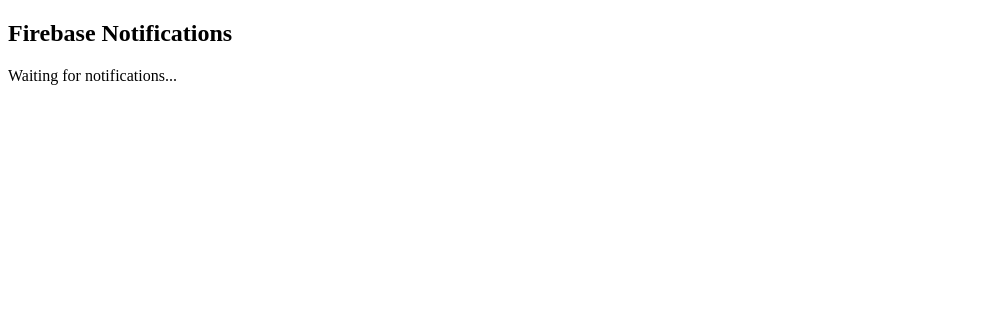
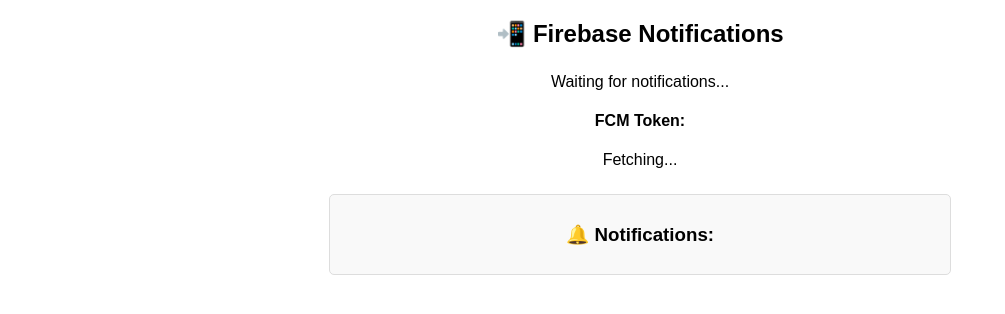
Before and after one commit to Abdu5Hussein/almog1, a Django app: page /notifications/ in a window 1280 px wide. Shown: the top 314 px of the page, without its empty margins (0-1005 px from the left). Run offline with Django 4.2, Linux system fonts and the light colour scheme; some libraries are stand-ins or nearby versions.

Commit message:
new update 2

```diff
--- a/almogOil/views.py
+++ b/almogOil/views.py
@@ -52,43 +52,33 @@
 from .models import ChatMessage
 from rest_framework.exceptions import NotFound
 from django.http import JsonResponse
-from firebase_admin import messaging
 import firebase_admin
-from firebase_admin import credentials
-
-# Initialize Firebase Admin SDK (already done)
-cred = credentials.Certificate('/home/django/almog1/almogoilerpsys-firebase-adminsdk-fbsvc-865ea2a63a.json')
-firebase_admin.initialize_app(cred)
-
-def send_firebase_notification(token, title, body):
-    """Send a Firebase Cloud Messaging notification."""
-    message = messaging.Message(
-        notification=messaging.Notification(
-            title=title,
-            body=body,
-        ),
-        token=token,
-    )
-
+from firebase_admin import credentials, messaging
+from django.http import JsonResponse
+import os
+
+# Initialize Firebase Admin SDK
+firebase_key_path = os.getenv('FIREBASE_KEY_PATH', "/home/django/almog1/almogoilerpsys-firebase-adminsdk-fbsvc-865ea2a63a.json")
+if not firebase_admin._apps:
+    cred = credentials.Certificate(firebase_key_path)
+    firebase_admin.initialize_app(cred)
+
+def send_firebase_notification(request):
+    """Send notification using Firebase."""
     try:
-        # Simulate sending a notification
+        # Message payload
+        message = messaging.Message(
+            notification=messaging.Notification(
+                title="New Invoice Update",
+                body="Your invoice status has been updated."
+            ),
+            topic="general",  # You can use a token here instead of topic
+        )
+
+        # Send notification
         response = messaging.send(message)
-        return response
-    except Exception as e:
-        raise Exception(f"Error sending message: {str(e)}")
-
-def send_notification(request):
-    """Test sending notification with a dummy FCM token."""
-    # Use a dummy token for testing
-    dummy_token = "dummy_fcm_token_for_testing"
-
-    title = "Test Notification"
-    body = "This is a test notification sent from Django."
-
-    try:
-        # Call the function to send the notification
-        response = send_firebase_notification(dummy_token, title, body)
-        return JsonResponse({"message": "Test notification sent successfully!", "response": response})
+        return JsonResponse({"message": "Notification sent successfully!", "response": response})
+
     except Exception as e:
         return JsonResponse({"error": str(e)}, status=400)
 
@@ -1366,30 +1356,30 @@
 
         # Create a new MainItem instance
         new_item = Mainitem(
-                itemno=data.get('originalno') or None,
-                itemmain=data.get('itemmain') or None,
-                itemsubmain=data.get('itemsub') or None,
-                itemname=data.get('pnamearabic'),
-                eitemname=data.get('pnameenglish') or None,
-                companyproduct=data.get('company') or None,
-                replaceno=data.get('companyno') or None,
-                pno=next_pno_no,
-                barcodeno=data.get('barcode') or None,
-                memo=data.get('description') or None,
-                itemplace=data.get('location') or None,
-                itemsize=data.get('country') or None,
-                itemperbox=int(data.get('pieces4box', 0) or 0),
-                itemthird=data.get('model') or None,
-                itemvalue=int(data.get('storage', 0) or 0),
-                itemtemp=int(data.get('backup', 0) or 0),
-                itemvalueb=int(data.get('temp', 0) or 0),
-                resvalue=int(data.get('reserved', 0) or 0),
-                orgprice=float(data.get('originprice', 0) or 0),
-                orderprice=float(data.get('buyprice', 0) or 0),
-                costprice=float(data.get('expensesprice', 0) or 0),
-                buyprice=float(data.get('sellprice', 0) or 0),
-                lessprice=float(data.get('lessprice', 0) or 0),
-            )
+            itemno=data.get('originalno'),
+            itemmain=data.get('itemmain'),
+            itemsubmain=data.get('itemsub'),
+            itemname=data.get('pnamearabic'),
+            eitemname=data.get('pnameenglish'),
+            companyproduct=data.get('company'),
+            replaceno=data.get('companyno'),
+            pno=next_pno_no,
+            barcodeno=data.get('barcode'),
+            memo=data.get('description'),
+            itemplace=data.get('location'),
+            itemsize=data.get('country'),
+            itemperbox=int(data.get('pieces4box', 0)),
+            itemthird=data.get('model'),
+            itemvalue=int(data.get('storage', 0)),
+            itemtemp=int(data.get('backup', 0)),
+            itemvalueb=int(data.get('temp', 0)),
+            resvalue=int(data.get('reserved', 0)),
+            orgprice=float(data.get('originprice', 0)),
+            orderprice=float(data.get('buyprice', 0)),
+            costprice=float(data.get('expensesprice', 0)),
+            buyprice=float(data.get('sellprice', 0)),
+            lessprice=float(data.get('lessprice', 0)),
+        )
         new_item.save()
 
         return JsonResponse({'status': 'success', 'message': 'Record created successfully!'})
--- a/templates/notifications.html
+++ b/templates/notifications.html
@@ -4,17 +4,19 @@
     <meta charset="UTF-8">
     <meta name="viewport" content="width=device-width, initial-scale=1.0">
     <title>Firebase Notifications</title>
+
+    <!-- Firebase SDK -->
     <script type="module">
         // Import Firebase functions
         import { initializeApp } from "https://www.gstatic.com/firebasejs/11.3.1/firebase-app.js";
-        import { getMessaging, onMessage } from "https://www.gstatic.com/firebasejs/11.3.1/firebase-messaging.js";
+        import { getMessaging, onMessage, getToken } from "https://www.gstatic.com/firebasejs/11.3.1/firebase-messaging.js";
 
-        // Your Firebase configuration
+        // Firebase configuration
         const firebaseConfig = {
             apiKey: "AIzaSyDjuNQh4ngpz2uwoKz_w61RWNOvzhK7TW0",
             authDomain: "almogoilerpsys.firebaseapp.com",
             projectId: "almogoilerpsys",
-            storageBucket: "almogoilerpsys.firebasestorage.app",
+            storageBucket: "almogoilerpsys.appspot.com",
             messagingSenderId: "171081702881",
             appId: "1:171081702881:web:cc547924a1915e289ec6a0",
             measurementId: "G-556M2N842R"
@@ -29,28 +31,77 @@
             Notification.requestPermission().then(permission => {
                 if (permission === "granted") {
                     console.log("Notification permission granted.");
+                    getFCMToken();
                 } else {
                     console.log("Notification permission denied.");
                 }
             });
         }
 
-        // Receive messages when the page is open
+        // Get FCM token and display it
+        function getFCMToken() {
+            getToken(messaging, { vapidKey: "YOUR_PUBLIC_VAPID_KEY_HERE" })
+                .then((currentToken) => {
+                    if (currentToken) {
+                        console.log("FCM Token:", currentToken);
+                        document.getElementById("fcmToken").innerText = currentToken;
+                    } else {
+                        console.log("No FCM token available.");
+                    }
+                })
+                .catch((err) => {
+                    console.log("Error retrieving token:", err);
+                });
+        }
+
+        // Listen for incoming messages
         onMessage(messaging, (payload) => {
-            console.log("Message received: ", payload);
+            console.log("Message received:", payload);
             const notificationDiv = document.getElementById("notifications");
             const message = document.createElement("p");
-            message.innerText = `New Notification: ${payload.notification.title} - ${payload.notification.body}`;
+            message.innerText = `📢 ${payload.notification.title}: ${payload.notification.body}`;
             notificationDiv.appendChild(message);
         });
 
         // Request permission when the page loads
         document.addEventListener("DOMContentLoaded", requestPermission);
     </script>
+
+    <style>
+        body {
+            font-family: Arial, sans-serif;
+            text-align: center;
+            margin: 20px;
+        }
+        #notifications {
+            margin-top: 20px;
+            padding: 10px;
+            border: 1px solid #ddd;
+            border-radius: 5px;
+            max-width: 600px;
+            margin-left: auto;
+            margin-right: auto;
+            background: #f9f9f9;
+        }
+        p {
+            padding: 5px;
+            font-size: 16px;
+        }
+    </style>
 </head>
 <body>
-    <h2>Firebase Notifications</h2>
+
+    <h2>📲 Firebase Notifications</h2>
     <p>Waiting for notifications...</p>
-    <div id="notifications"></div>
+
+    <div>
+        <strong>FCM Token:</strong>
+        <p id="fcmToken">Fetching...</p>
+    </div>
+
+    <div id="notifications">
+        <h3>🔔 Notifications:</h3>
+    </div>
+
 </body>
 </html>
```
